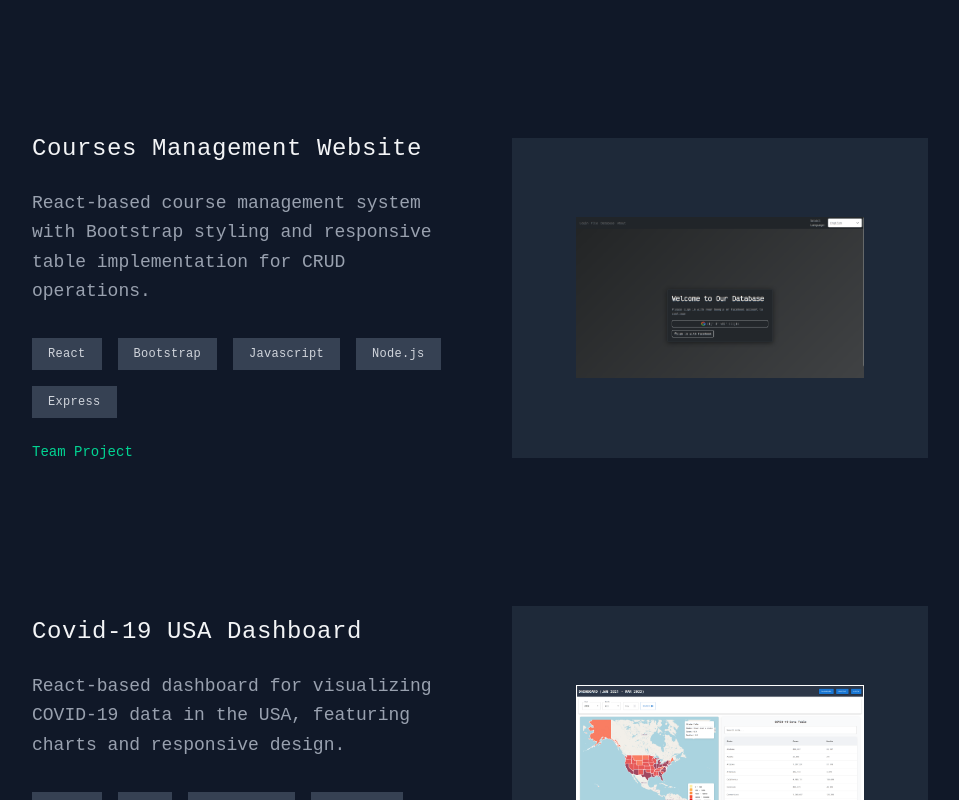
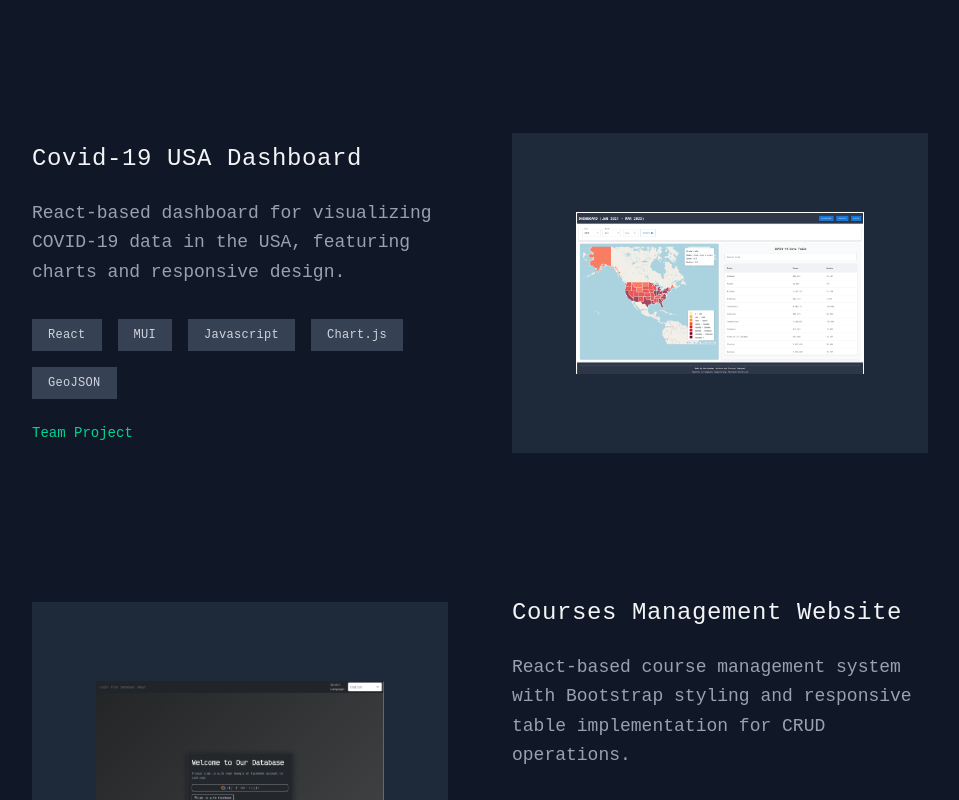
Before and after one commit to algorithm368/portfolio, a React (Vite) app: page / in a window 1280 px wide. Shown: the part 2500-3300 px from the top of the page, without its empty margins (160-1119 px from the left). Built offline with nearby package versions, Linux system fonts and the light colour scheme; a web font is replaced by a local one.

Commit message:
UPDATE: course ordering

```diff
--- a/src/components/Projects.tsx
+++ b/src/components/Projects.tsx
@@ -55,9 +55,18 @@ function Projects({ darkMode }: ProjectsProps) {
             kanji="竹"
             img="/portfolio/project_competency.png"
           />
+            <ProjectBox
+              darkMode={darkMode}
+              reverse
+              title="Covid-19 USA Dashboard"
+              description="React-based dashboard for visualizing COVID-19 data in the USA, featuring charts and responsive design."
+              techs={["React", "MUI", "Javascript", "Chart.js", "GeoJSON"]}
+              role="Team Project"
+              kanji="松"
+              img="/portfolio/project_covid.png"
+            />
           <ProjectBox
             darkMode={darkMode}
-            reverse
             title="Courses Management Website"
             description="React-based course management system with Bootstrap styling and responsive table implementation for CRUD operations."
             techs={["React", "Bootstrap", "Javascript", "Node.js", "Express"]}
@@ -66,16 +75,7 @@ function Projects({ darkMode }: ProjectsProps) {
             img="/portfolio/project_course.png"
           />
           <ProjectBox
-            darkMode={darkMode}
             reverse
-            title="Covid-19 USA Dashboard"
-            description="React-based dashboard for visualizing COVID-19 data in the USA, featuring charts and responsive design."
-            techs={["React", "MUI", "Javascript", "Chart.js", "GeoJSON"]}
-            role="Team Project"
-            kanji="松"
-            img="/portfolio/project_covid.png"
-          />
-          <ProjectBox
             darkMode={darkMode}
             title="Deposit System Project"
             description="Desktop application built with Python and PyQt5, implementing data structures and algorithms for efficient UI software."
```
